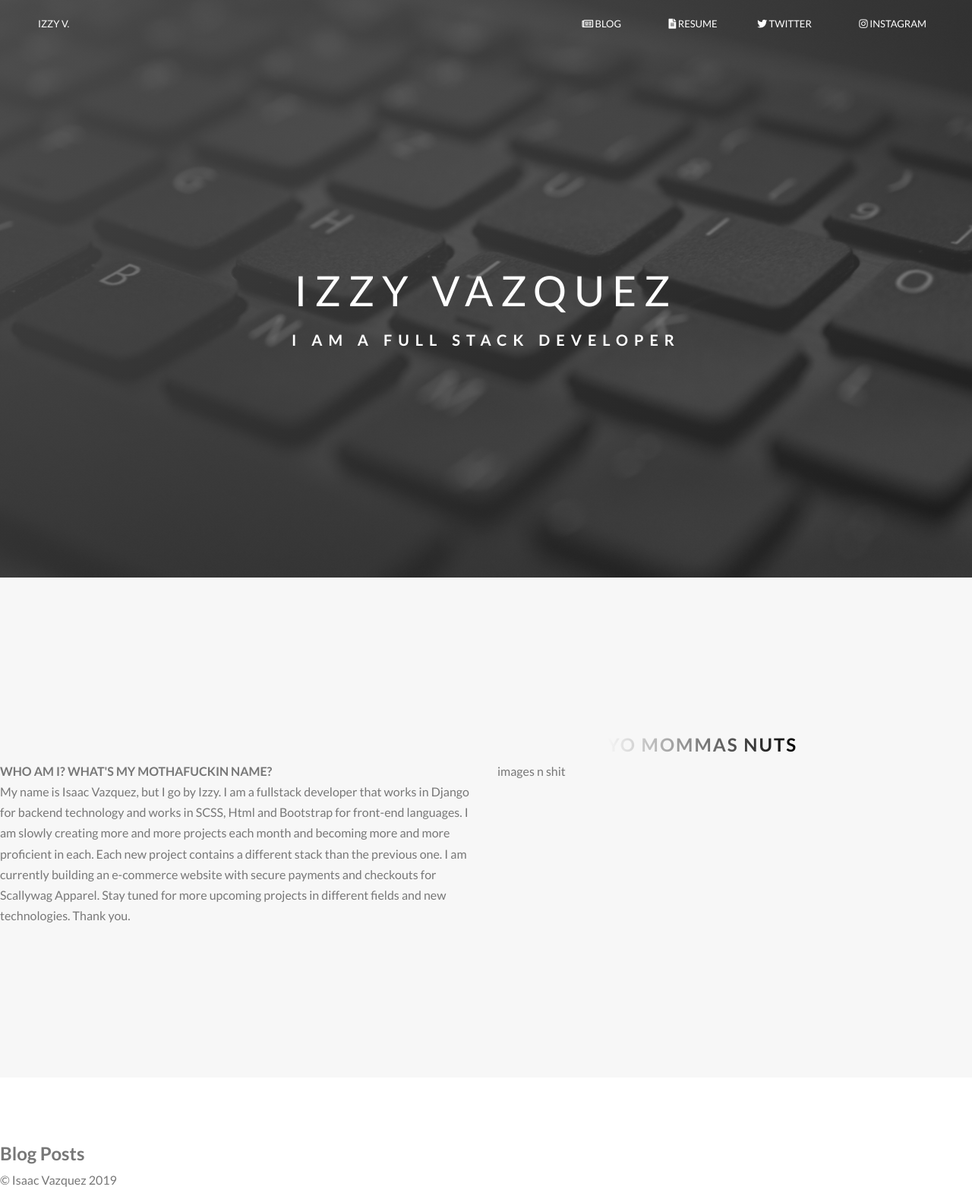
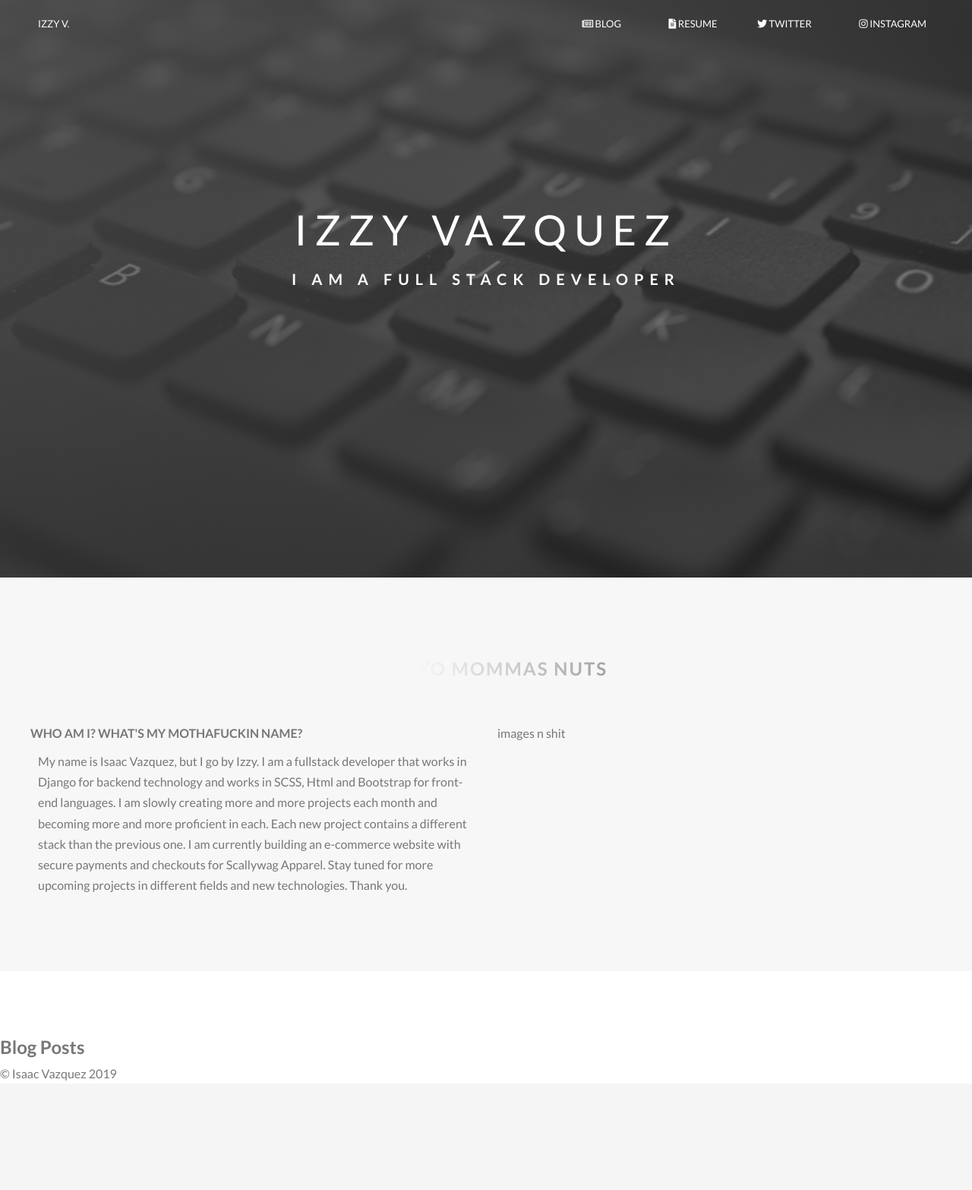
Before and after one commit to IzWOP/portfolioshizz, a Django app: page / in a window 1280 px wide. Shown: the whole page at 76% size. After the commit the page ends 1422 px from the top, so only its background shows below. Run offline with Django 3.2, Linux system fonts and the light colour scheme; data that the repository does not hold is empty.

Commit message:
the about me section was added
also cleaned a lot of the CSS that was necessary and affecting other sections.

```diff
--- a/portfolio/static/home/css/style.css
+++ b/portfolio/static/home/css/style.css
@@ -38,13 +38,6 @@ body {
   line-height: 1.7;
   color: #777; }
 
-.header__text-box {
-  position: absolute;
-  top: 50%;
-  left: 50%;
-  transform: translate(-50%, -50%);
-  text-align: center; }
-
 .heading-primary {
   color: #fff;
   text-transform: uppercase;
@@ -65,24 +58,27 @@ body {
     animation: moveInRight 4s ease-out; }
 
 .heading-secondary {
-  display: inline-block;
-  margin-left: 80rem;
   font: 3.5rem;
   text-transform: uppercase;
   font-weight: 700;
+  margin-left: 55rem;
+  margin-bottom: 5rem;
   background-image: linear-gradient(to right, #f7f7f7, #000);
   -webkit-background-clip: text;
   color: transparent;
   letter-spacing: 2px;
-  transition: all .5s; }
+  transition: all .2s; }
 
 .heading-tertiary {
   font-size: 1.6rem;
   font-weight: 700;
-  text-transform: uppercase; }
+  text-transform: uppercase;
+  margin-left: 4rem;
+  padding-bottom: 1rem; }
 
 .paragraph {
-  font-size: 1.6rem; }
+  font-size: 1.6rem;
+  margin-left: 5rem; }
   .paragraph:not(:last-child) {
     margin-bottom: 3rem; }
 
@@ -94,8 +90,7 @@ a {
   height: 95vh;
   background-image: linear-gradient(to right bottom, rgba(119, 119, 119, 0.6), rgba(255, 255, 255, 0.1)), url("../../img/kb1.jpg");
   background-size: cover;
-  background-position: center;
-  margin-bottom: 10rem; }
+  background-position: center; }
 
 .header__blog {
   position: top;
@@ -105,8 +100,15 @@ a {
   background-position: top;
   margin-bottom: 5rem; }
 
+.header__text-box {
+  position: absolute;
+  top: 40%;
+  left: 50%;
+  transform: translate(-50%, -50%);
+  text-align: center; }
+
 .row {
-  max-width: 160rem;
+  max-width: 140rem;
   margin: 0 auto; }
   .row:not(:last-child) {
     margin-bottom: 8rem; }
@@ -161,5 +163,4 @@ a {
 
 .section-about {
   background-color: #f7f7f7;
-  margin-top: -10rem;
-  padding: 20rem 0; }
+  padding: 10rem 0; }
--- a/portfolio/static/home/sass/abstracts/_variables.scss
+++ b/portfolio/static/home/sass/abstracts/_variables.scss
@@ -8,6 +8,6 @@ $color-grey-light-1: #f7f7f7;
 $default-font-size:1.6rem;
 
 // GRID
-$grid-width: 160rem;
+$grid-width: 140rem;
 $gutter-vertical: 8rem;
 $gutter-horizontal: 3rem;
--- a/portfolio/static/home/sass/base/_typography.scss
+++ b/portfolio/static/home/sass/base/_typography.scss
@@ -6,13 +6,7 @@ body {
   color: $color-grey-dark;
 }
 
-.header__text-box {
-  position: absolute;
-  top: 50%;
-  left: 50%;
-  transform: translate(-50%, -50%);
-  text-align: center;
-}
+
 
 .heading-primary {
   color: $color-white;
@@ -43,26 +37,32 @@ body {
 
 
 .heading-secondary {
-  display: inline-block;
-  margin-left: 80rem;
   font: 3.5rem;
   text-transform: uppercase;
   font-weight: 700;
+  //display: inline-block;
+  //margin-top: -10rem;
+  margin-left: 55rem;
+  margin-bottom: 5rem;
   background-image: linear-gradient(to right, $color-grey-light-1, $color-black);
   -webkit-background-clip: text;
   color: transparent;
   letter-spacing: 2px;
-  transition: all .5s;
+  transition: all .2s;
+
 }
 
 .heading-tertiary {
   font-size: $default-font-size;
   font-weight: 700;
   text-transform: uppercase;
+  margin-left: 4rem;
+  padding-bottom: 1rem;
 }
 
 .paragraph {
   font-size: $default-font-size;
+  margin-left: 5rem;
 
    &:not(:last-child) {
      margin-bottom: 3rem;
--- a/portfolio/static/home/sass/base/_utilities.scss
+++ b/portfolio/static/home/sass/base/_utilities.scss
@@ -1,5 +1,5 @@
 .u-center-text {text-align: center;}
 
-.u-margin-bottom-big {margin-bottom: 8rem;}
+.u-margin-bottom-big {margin-bottom: 10rem;}
 .u-margin-bottom-medium {margin-bottom: 4rem;}
 .u-margin-bottom-small {margin-bottom: 1.5rem;}
--- a/portfolio/static/home/sass/layout/_header.scss
+++ b/portfolio/static/home/sass/layout/_header.scss
@@ -8,7 +8,7 @@
     url("../../img/kb1.jpg");
   background-size: cover;
   background-position: center;
-  margin-bottom: 10rem;
+  //margin-bottom: 10rem;
 }
 
 .header__blog {
@@ -23,3 +23,11 @@
   background-position: top;
   margin-bottom: 5rem;
 }
+
+.header__text-box {
+  position: absolute;
+  top: 40%;
+  left: 50%;
+  transform: translate(-50%, -50%);
+  text-align: center;
+}
--- a/portfolio/static/home/sass/pages/_home.scss
+++ b/portfolio/static/home/sass/pages/_home.scss
@@ -1,6 +1,6 @@
 .section-about {
   background-color: $color-grey-light-1;
-  margin-top: -10rem;
-  padding: 20rem 0;
+  //margin-top: -5rem;
+  padding: 10rem 0;
 
 }
--- a/templates/jobs/index.html
+++ b/templates/jobs/index.html
@@ -9,20 +9,19 @@
 		</h1>
 	</div>
 </header>
-<main>
+{#<main>#}
 	<section class="section-about">
-		<div class="u-center-text u-margin-bottom-medium">
+		<div class="u-center-text u-margin-bottom-big">
 			<h2 class="heading-secondary">Yo mommas nuts</h2>
 		</div>
 		<div class="row">
 			<div class="col-1-of-2">
-				<h3 class="heading-tertiary u-margin-bottom-small">Who am I? What's My mothafuckin name?</h3>
+				<h3 class="heading-tertiary u-margin-bottom-medium">Who am I? What's My mothafuckin name?</h3>
 				<p class="paragraph">
 					My name is Isaac Vazquez, but I go by Izzy. I am a fullstack developer that works in Django for backend technology
 					and works in SCSS, Html and Bootstrap for front-end languages. I am slowly creating more and more projects each month and becoming more and more
 					proficient in each. Each new project contains a different stack than the previous one. I am currently building an e-commerce website with secure payments and checkouts for Scallywag Apparel. Stay tuned for more upcoming projects
-					in different fields and new technologies. Thank you.
-				</p>
+					in different fields and new technologies. Thank you.</p>
 			</div>
 			<div class="col-1-of-2">
 				images n shit
@@ -55,7 +54,7 @@
 			</div>
 		</div>
 	</section>
-</main>
+{#</main>#}
 {% endblock content %}
 
 <!--
```
